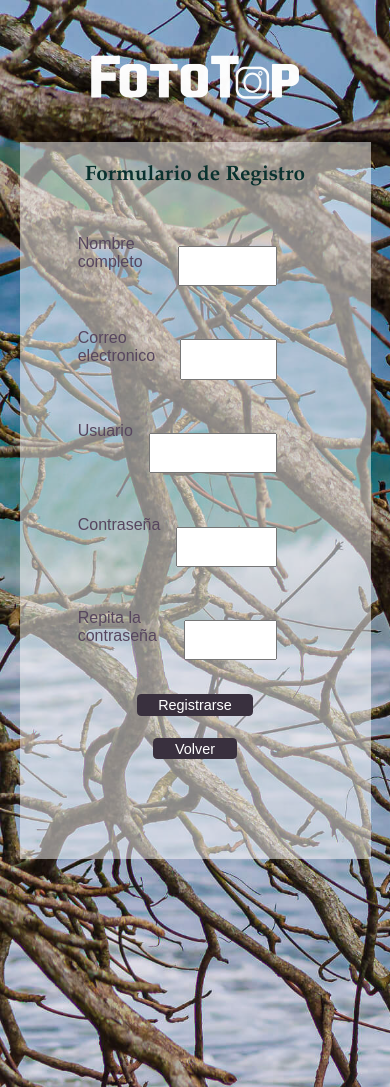
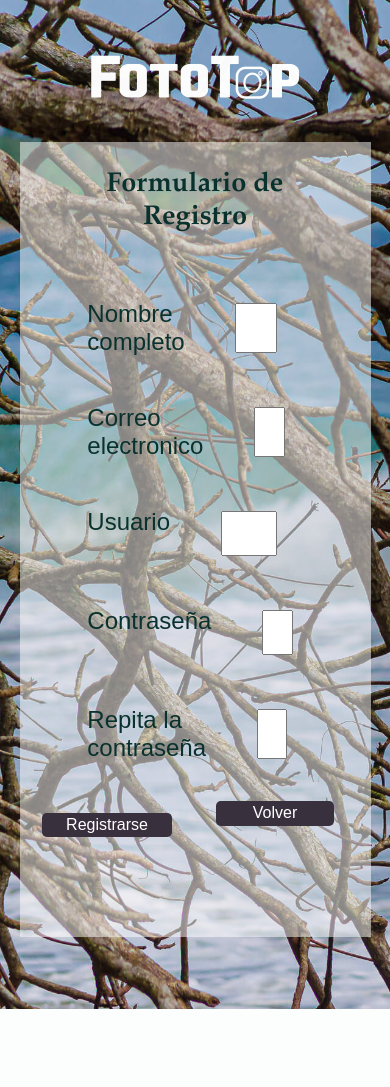
Before and after one commit to Francis13CR/Proyecto_desarrollo1, a PHP site: page /singup.html in a window 390 px wide. After the commit the page ends 1009 px from the top, so only its background shows below. Run offline with PHP 8.4, Linux system fonts and the light colour scheme; some libraries are stand-ins or nearby versions.

Commit message:
frontend changes

```diff
--- a/css/singup.css
+++ b/css/singup.css
@@ -31,7 +31,7 @@ body{
     height: 85vh;
     margin-left: auto;
     margin-right: auto;
-    padding-bottom: 8em;
+    padding-bottom: 10em;
 }
 
 .title {
@@ -72,16 +72,29 @@ body{
 
 }
 
+.btn-left {
+    position: relative;
+    right: 5.5em;
+    bottom: 1em;
+}
+
+.btn-right {
+    position: relative;
+    left: 5em;
+    bottom: 4.6em;
+    padding: 0.23em 2.3em;
+}
+
 .form-label {
     font-family: 'Agency FB', arial;
-    color: #57465f;
-    font-size: 1.8em;
+    color: #09312e;
+    font-size: 2em;
     padding: 1em;
     position: relative;
     margin-left: 1.3em;
 }
 
-.centered-flex{
+.centered-flex {
     display: flex;
     justify-content: center;
 }
@@ -234,23 +261,186 @@ body{
     .background-img {
         background-size: cover;
         padding-top: 3em;
-        padding-bottom: 50%;
+        padding-bottom: 25%;
     }
 
     .btn {
         font-size: .9em;
-        margin-top: .5em
+        margin-top: 2em
+    }
+
+    .btn-left {
+        top: 0.2em;
     }
 
     .form-label {
-        font-size: 1em;
+        font-size: 1.6em;
         margin-left: .2em;
     }
 
     .form-input {
         width: 50%;
         margin-left: 0em;
-        padding: .8em;
+        padding: 0.1em 2em;
+    }
+
+    .form-group {
+        margin-left: 0em;
+    }
+
+    .title {
+        font-size: 1.7em;
+        margin-top: .5em;
+        margin-bottom: 2em;
+    }
+
+    .form-container {
+        width: 70%;
+        margin-top: 2em;
+        padding-bottom: 20%;
+        padding-left: 10%;
+        padding-right: 10%;
+    }
+
+    .alert {
+        font-size: .8em;
+        right: 7em;
+        top: -15em;
+    }
+
+}
+
+@media(max-width: 420px) {
+
+    .background-img {
+        background-size: cover;
+        padding-top: 3em;
+        padding-bottom: 30%;
+    }
+
+    .btn {
+        font-size: 1em;
+        margin-top: 1.5em
+    }
+
+    .form-label {
+        font-size: 1.5em;
+        margin-left: .2em;
+    }
+
+    .form-input {
+        width: 50%;
+        margin-left: 2em;
+        padding: 1em;
+    }
+
+    .form-group {
+        margin-left: 0em;
+    }
+
+    .title {
+        font-size: 1.7em;
+        margin-top: .5em;
+        margin-bottom: 2em;
+    }
+
+    .form-container {
+        width: 70%;
+        margin-top: 2em;
+        padding-bottom: 20%;
+        padding-left: 10%;
+        padding-right: 10%;
+    }
+
+    .alert {
+        font-size: .8em;
+        right: 7em;
+        top: -15em;
+    }
+
+}
+
+@media(max-width: 380px) {
+
+    .background-img {
+        background-size: cover;
+        padding-top: 3em;
+        padding-bottom: 45%;
+    }
+
+    .btn {
+        font-size: .9em;
+        margin-top: 2em
+    }
+
+    .btn-left {
+        top: 0.1em;
+    }
+
+    .form-label {
+        font-size: 1.5em;
+        margin-left: .1em;
+        margin-right: 1em;
+    }
+
+    .form-input {
+        width: 30%;
+        padding: .4em 4em;
+    }
+
+    .form-group {
+        margin-left: 0em;
+    }
+
+    .title {
+        font-size: 1.6em;
+        margin-top: .5em;
+        margin-bottom: 2em;
+    }
+
+    .form-container {
+        width: 70%;
+        margin-top: 2em;
+        padding-bottom: 35%;
+        padding-left: 10%;
+        padding-right: 10%;
+    }
+
+    .alert {
+        font-size: .8em;
+        right: 7em;
+        top: -15em;
+    }
+
+}
+
+@media(max-width: 360px) {
+
+    .background-img {
+        background-size: cover;
+        padding-top: 3em;
+        padding-bottom: 20%;
+    }
+
+    .btn {
+        font-size: .9em;
+        margin-top: 2em
+    }
+
+    .btn-left {
+        top: 0.1em;
+    }
+
+    .form-label {
+        font-size: 1.7em;
+        margin-left: 0em;
+        margin-right: 1em;
+    }
+
+    .form-input {
+        width: 50%;
+        margin-right: 1em;
+        padding: .4em 4em;
     }
 
     .form-group {
@@ -266,7 +456,7 @@ body{
     .form-container {
         width: 70%;
         margin-top: 2em;
-        padding-bottom: 0%;
+        padding-bottom: 5%;
         padding-left: 10%;
         padding-right: 10%;
     }
--- a/singup.html
+++ b/singup.html
@@ -50,9 +50,9 @@
                         required>
                 </div>
                 <div class="df">
-                    <button type="submit" onclick="singUp();" class="btn cursor centered-flex">Registrarse</button>
+                    <button type="submit" onclick="singUp();" class="btn btn-left cursor centered-flex">Registrarse</button>
                      </div>
-                        <button href="index.html" class="btn cursor centered-flex">Volver
+                        <button href="index.html" class="btn btn-right cursor centered-flex">Volver
                         </button>
             </form>
 
```
Also changed, not shown: other parts of css/singup.css (+119 -46 lines). Lines whose indentation alone changed are shown as unchanged.
